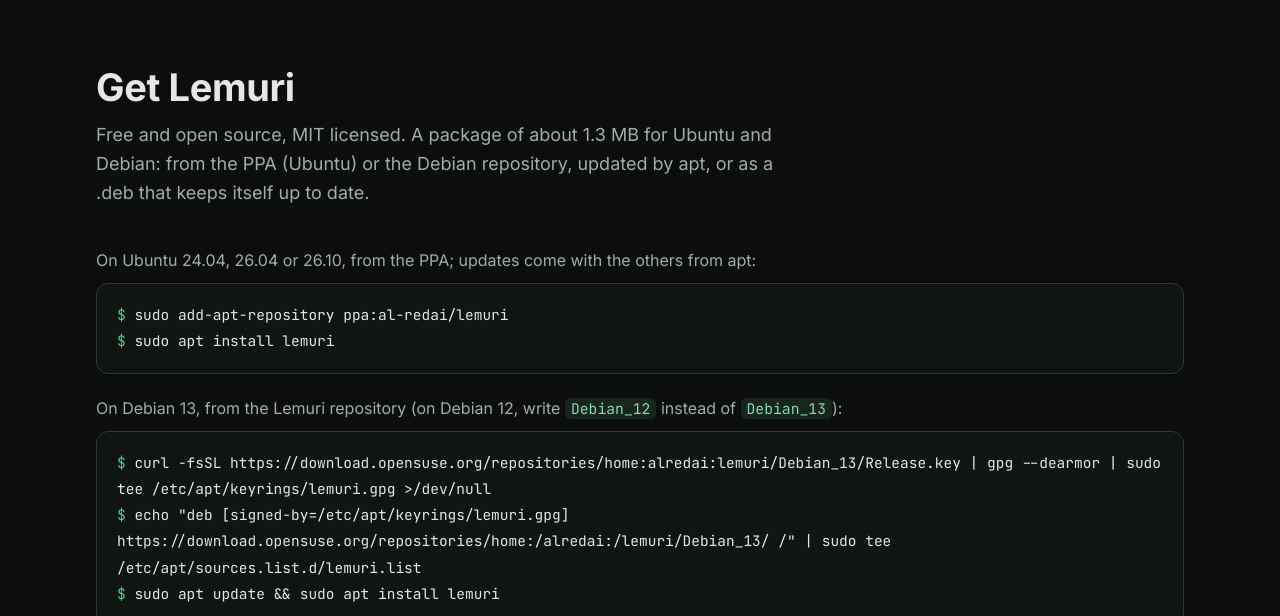
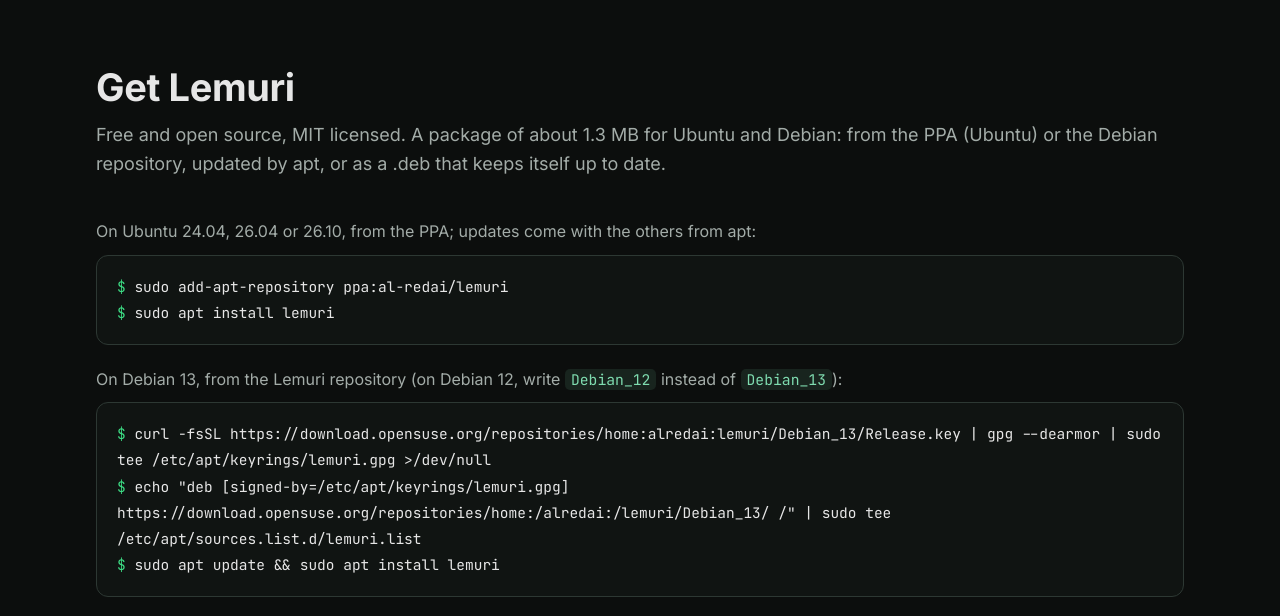
Before and after one commit to getlemuri/getlemuri.github.io, a plain HTML site: page index.html in a window 1280 px wide. Shown: the part 7900-8516 px from the top of the page. Drawn offline with Linux system fonts and the light colour scheme; no server answers; animation ran at ten frames a second.

Commit message:
Get Lemuri: the intro as wide as the section

```diff
--- a/index.html
+++ b/index.html
@@ -516,7 +516,7 @@
   <section id="download">
     <div class="wrap">
       <h2>Get Lemuri</h2>
-      <p class="intro">Free and open source, MIT licensed. A package of about 1.3&nbsp;MB for Ubuntu and Debian: from the PPA (Ubuntu) or the Debian repository, updated by apt, or as a .deb that keeps itself up to date.</p>
+      <p class="intro" style="max-width:none">Free and open source, MIT licensed. A package of about 1.3&nbsp;MB for Ubuntu and Debian: from the PPA (Ubuntu) or the Debian repository, updated by apt, or as a .deb that keeps itself up to date.</p>
       <div class="install">
         <div>
           <p style="margin:0 0 10px;color:var(--muted)">On Ubuntu 24.04, 26.04 or 26.10, from the PPA; updates come with the others from apt:</p>
```
